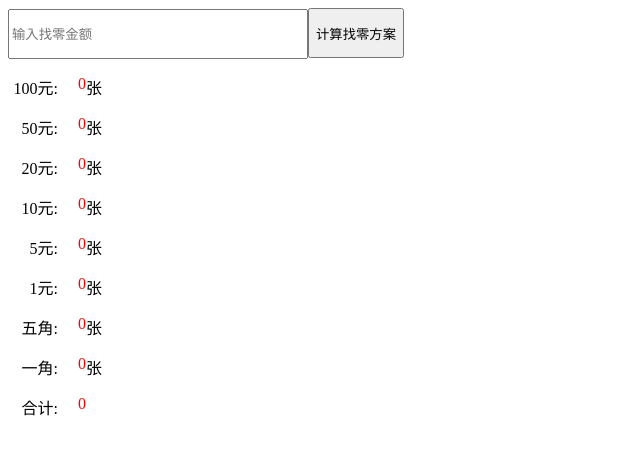
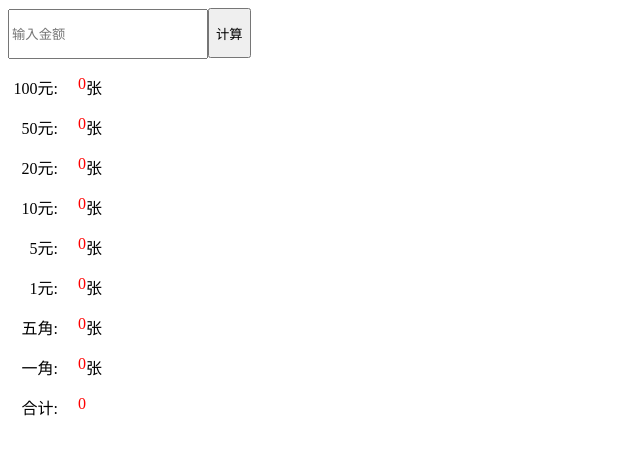
Before and after one commit to diatance/jinric.github.io, a plain HTML site: page index.html in a window 1280 px wide. Shown: the whole page, without its empty margins (0-640 px from the left). Drawn offline with Linux system fonts and the light colour scheme.

Commit message:
Update index.html

```diff
--- a/index.html
+++ b/index.html
@@ -111,7 +111,7 @@
     </head>
 
     <body>
-        <input type="number" id="moneytxt" placeholder="输入找零金额" value="" style="height:50px;width:300px"></input><button style="height: 50px;" onclick="Calc()">计算找零方案</button>
+        <input type="number" id="moneytxt" placeholder="输入金额" value="" style="height:50px;width:200px"></input><button style="height: 50px;" onclick="Calc()">计算</button>
         <p id="p100"><span style="width:50px;text-align: right;display: block;float: left;">100元:</span>   <span style="margin-left: 20px;color:red;display: block;float: left;" id="yibai">0</span>张</p>
         <p  id="p50"><span style="width:50px;text-align: right;display: block;float: left;">50元:</span> <span  style="margin-left: 20px;color:red;display: block;float: left;"  id="wushi">0</span>张</p>
         <p id="p20"><span style="width:50px;text-align: right;display: block;float: left;">20元:</span> <span  style="margin-left: 20px;color:red;display: block;float: left;"  id="ershi">0</span>张</p>
```
